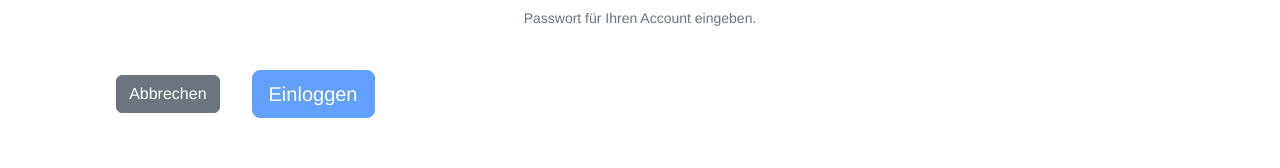
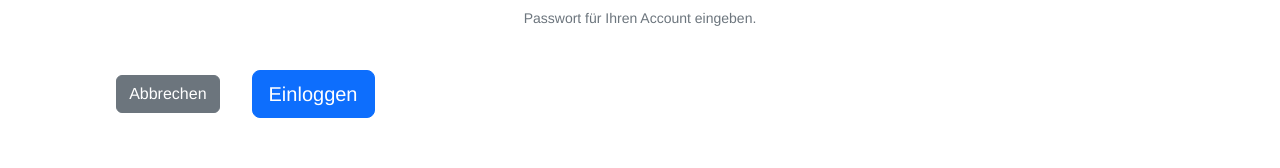
Before and after one commit to eynimeni/vueHotel, a Vue app: page /login in a window 1280 px wide. Shown: the part 414-582 px from the top of the page. Built offline with nearby package versions, Linux system fonts and the light colour scheme; what @fawmi/vue-google-maps, bootstrap-icons-vue would draw is missing.

Commit message:
login works

```diff
--- a/src/components/Pages/LoginPage.vue
+++ b/src/components/Pages/LoginPage.vue
@@ -37,8 +37,9 @@
 
       <b-col lg="4" class="m-4">
         <b-button class="m-3" size="md" variant="secondary" href="/">Abbrechen</b-button>
-        <b-button class="m-3" type="submit" size="lg" variant="primary" :disabled="v$.$invalid"
+        <b-button class="m-3" type="submit" size="lg" variant="primary"
                   @click="login">
+<!--          :disabled="v$.$invalid-->
           Einloggen
         </b-button>
       </b-col>
--- a/src/stores/LoginStore.js
+++ b/src/stores/LoginStore.js
@@ -5,14 +5,19 @@ const loginApiUrl = "https://boutique-hotel.helmuth-lammer.at/api/v1/login";
 
 export const useLoginStore = defineStore('login', {
     state: () => ({
+        token: ""
     }),
+    getters: {
+        getToken: (state) => state.token,
+    },
     actions: {
-        login( clientId, secret) {   //das sollte der API eine clientId und ein secret übergeben
+        login( clientId, secret) {
                 axios.post(loginApiUrl, {
                     clientId: clientId,
                     secret: secret})
 
                     .then(function (response) {
+                        this.token = response;
                         console.log(response);
                     })
                     .catch(function (error) {
```
